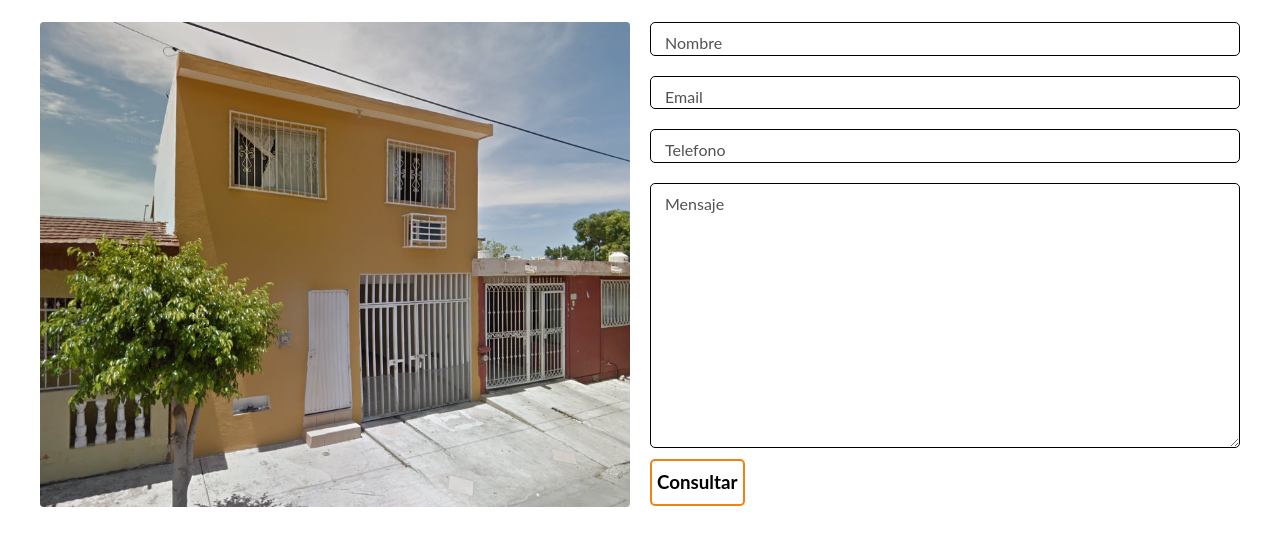
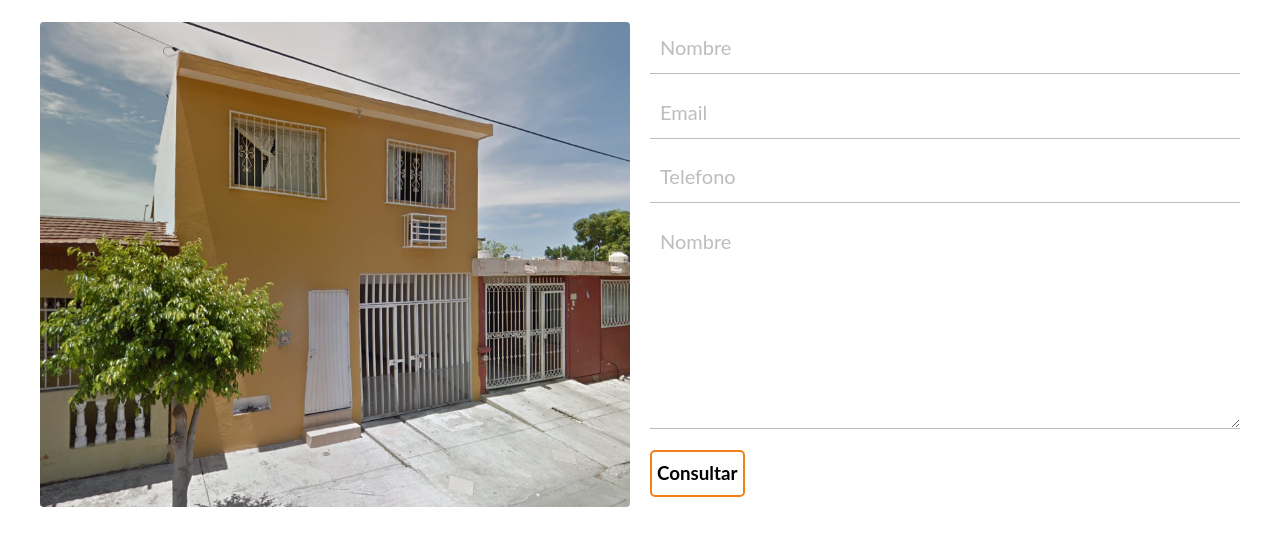
Before and after one commit to AbelSanzDev/BienesR, a website: page cotizarCasa.html in a window 1280 px wide. Shown: the part 209-763 px from the top of the page. Drawn offline with Linux system fonts and the light colour scheme.

Commit message:
Se termino info casas 1

```diff
--- a/cotizarCasa.html
+++ b/cotizarCasa.html
@@ -52,25 +52,24 @@
                 <img class="rounded-md" src="src/img/casa1.png" alt="">
             </div>
             <form class="w-full" action="">
-                <div class="input-group w-full">
-                    <input required="" type="text" name="text" autocomplete="off" class="input inputt  w-full">
-                    <label class="user-label label">Nombre</label>
+                <div class="form mb-5">
+                    <input class="input " placeholder="Nombre" required="" type="text">
+                    <span class="input-border"></span>
                 </div>
-                <div class="input-group w-full mt-8">
-                    <input required="" type="text" name="text" autocomplete="off" class="input inputt w-full ">
-                    <label class="user-label label">Email</label>
+                <div class="form mb-5">
+                    <input class="input" placeholder="Email" required="" type="text">
+                    <span class="input-border"></span>
                 </div>
-                <div class="input-group w-full mt-8">
-                    <input required="" type="text" name="text" autocomplete="off" class="input w-full">
-                    <label class="user-label label">Telefono</label>
+                <div class="form mb-5">
+                    <input class="input" placeholder="Telefono" required="" type="text">
+                    <span class="input-border"></span>
                 </div>
-                <div class="input-group w-full mt-8">
-                    <!-- <input required="" type="text" name="text" autocomplete="off" class="input w-full"> -->
-                    <textarea style="height: 265px;" required="" type="text" name="text" autocomplete="off"
-                        class="input w-full"></textarea>
-                    <label class="user-label label">Mensaje</label>
+                <div class="form mb-5">
+                    <!-- <input type="text"> -->
+                    <textarea rows="8" class="input" placeholder="Nombre" required="""></textarea>
+                    <span class=" input-border"></span>
+                </div>
 
-                </div>
                 <button type="submit w-full"
                     class="block px-2 py-4  text-center mt-1 rounded-lg hover:animate-pulse  text-3xl font-bold border-yellow-900 border-2">
                     Consultar
@@ -102,7 +101,7 @@
 
         </div>
         <div class="mt-6">
-            <p>Situada en un sereno vecindario, esta encantadora residencia se destaca con una fachada acogedora y
+            <p class="text-3xl md:text-4xl">Situada en un sereno vecindario, esta encantadora residencia se destaca con una fachada acogedora y
                 espacio de estacionamiento para un automóvil, ofreciendo comodidad desde el primer vistazo. Al
                 adentrarse, el suelo de vitropiso aporta modernidad y fácil mantenimiento a los espacios interiores.
 
@@ -126,7 +125,7 @@
 
                 <iframe
                     src="https://www.google.com/maps/embed?pb=!1m18!1m12!1m3!1d648.0473915995562!2d-106.42432420752927!3d23.246385987461515!2m3!1f0!2f0!3f0!3m2!1i1024!2i768!4f13.1!3m3!1m2!1s0x869f5343be69d69b%3A0xb876019ec502b2af!2sPlayas%20del%20Pozole%20216%2C%20Playas%2C%2082128%20Mazatl%C3%A1n%2C%20Sin.!5e0!3m2!1ses-419!2smx!4v1707960410926!5m2!1ses-419!2smx"
-                    width="400" height="300" style="border:0;" allowfullscreen="" loading="lazy"
+                    width="300" height="300" style="border:0;" allowfullscreen="" loading="lazy"
                     referrerpolicy="no-referrer-when-downgrade"></iframe>
             </div>
 
--- a/src/style.css
+++ b/src/style.css
@@ -1,40 +1,56 @@
-.input-group {
+.form {
+    --width-of-input: 100%;
+    --border-height: 1px;
+    --border-before-color: rgba(82, 82, 82, 0.39);
+    --border-after-color: #b45309;
+    --input-hovered-color: #b453092b;
     position: relative;
+    width: var(--width-of-input);
 }
 
+/* styling of Input */
 .input {
-    border: solid 1.5px #000000;
-    border-radius: .5rem;
-    background: none;
-    padding: 1rem;
-    font-size: 1rem;
     color: #000000;
-    transition: border 150ms cubic-bezier(0.4, 0, 0.2, 1);
+    font-size: 2rem;
+    background-color: transparent;
+    width: 100%;
+    box-sizing: border-box;
+    padding-inline: 0.5em;
+    padding-block: 0.7em;
+    border: none;
+    border-bottom: var(--border-height) solid var(--border-before-color);
 }
 
-.user-label {
-
+/* styling of animated border */
+.input-border {
     position: absolute;
-    left: 15px;
-    color: #535151;
-    pointer-events: none;
-    transform: translateY(.7rem);
-    transition: 150ms cubic-bezier(0.4, 0, 0.2, 1);
-
+    background: var(--border-after-color);
+    width: 0%;
+    height: 2px;
+    bottom: 0;
+    left: 0;
+    transition: 0.3s;
 }
 
-.input:focus,
-input:valid {
-    outline: none;
-    font-size: 2rem;
-    border: 1.5px solid #000000;
+/* Hover on Input */
+input:hover,
+textarea:hover {
+    background: var(--input-hovered-color);
 }
 
-.input:focus~.label,
-.input.valid~.label {
-    transform: translateY(-50%) scale(0.9);
-    background-color: #ffffff;
-    border-radius: 50%;
-    padding: 0 .2em;
-    color: #535151;
+input:focus,
+textarea:focus {
+    outline: none;
 }
+
+/* here is code of animated border */
+input:focus~.input-border,
+textarea:focus~.input-border {
+    width: 100%;
+}
+
+/* === if you want to do animated border on typing === */
+/* remove input:focus code and uncomment below code */
+/* input:valid ~ .input-border{
+     width: 100%;
+   } */
```
Also changed, not shown: src/output.css.
